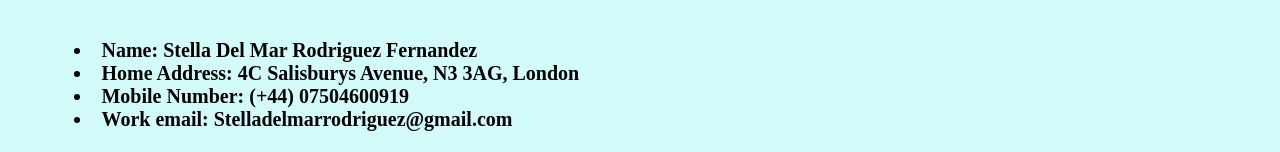
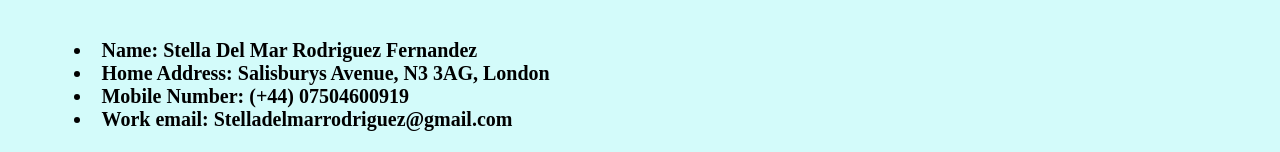
Before and after one commit to Stelladelmar/CV2SEP22022, a plain HTML site: page index.html in a window 1280 px wide. Shown: the part 585-737 px from the top of the page. Drawn offline with Linux system fonts and the light colour scheme.

Commit message:
Update index.html

```diff
--- a/index.html
+++ b/index.html
@@ -31,7 +31,7 @@
     <br>
     <div id="contact">
        <li>Name: Stella Del Mar Rodriguez Fernandez
-       <li>Home Address: 4C Salisburys Avenue, N3 3AG, London
+       <li>Home Address: Salisburys Avenue, N3 3AG, London
        <li>Mobile Number: (+44) 07504600919
        <li>Work email: Stelladelmarrodriguez@gmail.com
        </div>
```
